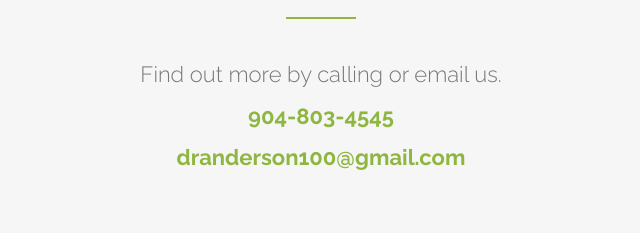
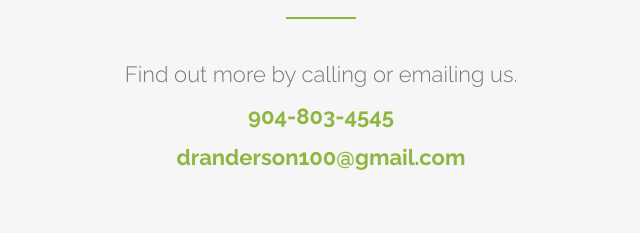
Before and after one commit to DRAnders100/MakingYourDayPerfect, a plain HTML site: page index.html in a window 1280 px wide. Shown: the part 3627-3860 px from the top of the page, 319-959 px from the left. Drawn offline with nearby package versions, Linux system fonts and the light colour scheme.

Commit message:
Update index.html

```diff
--- a/index.html
+++ b/index.html
@@ -186,7 +186,7 @@
     <div class="section-title text-center">
       <h2>Contact</h2>
       <hr>
-      <p>Find out more by calling or email us.</p>
+      <p>Find out more by calling or emailing us.</p>
       <p><strong><a href="tel:904-803-4545">904-803-4545</a></strong></p>
       <p><strong><a href="mailto:dranderson100@gmail.com">dranderson100@gmail.com</a></p>
     </div>
```
